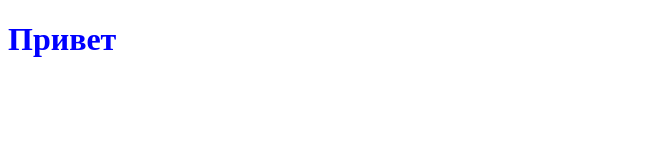
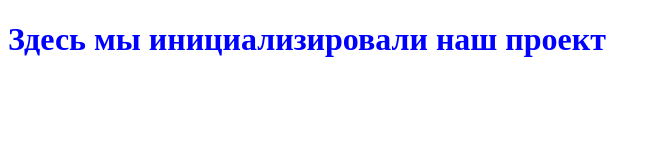
Before and after one commit to Andrew538/Module02-Test, a plain HTML site: page index.html in a window 1280 px wide. Shown: the whole page, without its empty margins (0-661 px from the left). Drawn offline with Linux system fonts and the light colour scheme.

Commit message:
change index.html

```diff
--- a/index.html
+++ b/index.html
@@ -8,6 +8,6 @@
     <link rel="stylesheet" href="./style/style.css">
 </head>
 <body>
-    <h1>Привет</h1>
+    <h1>Здесь мы инициализировали наш проект</h1>
 </body>
 </html>
```
